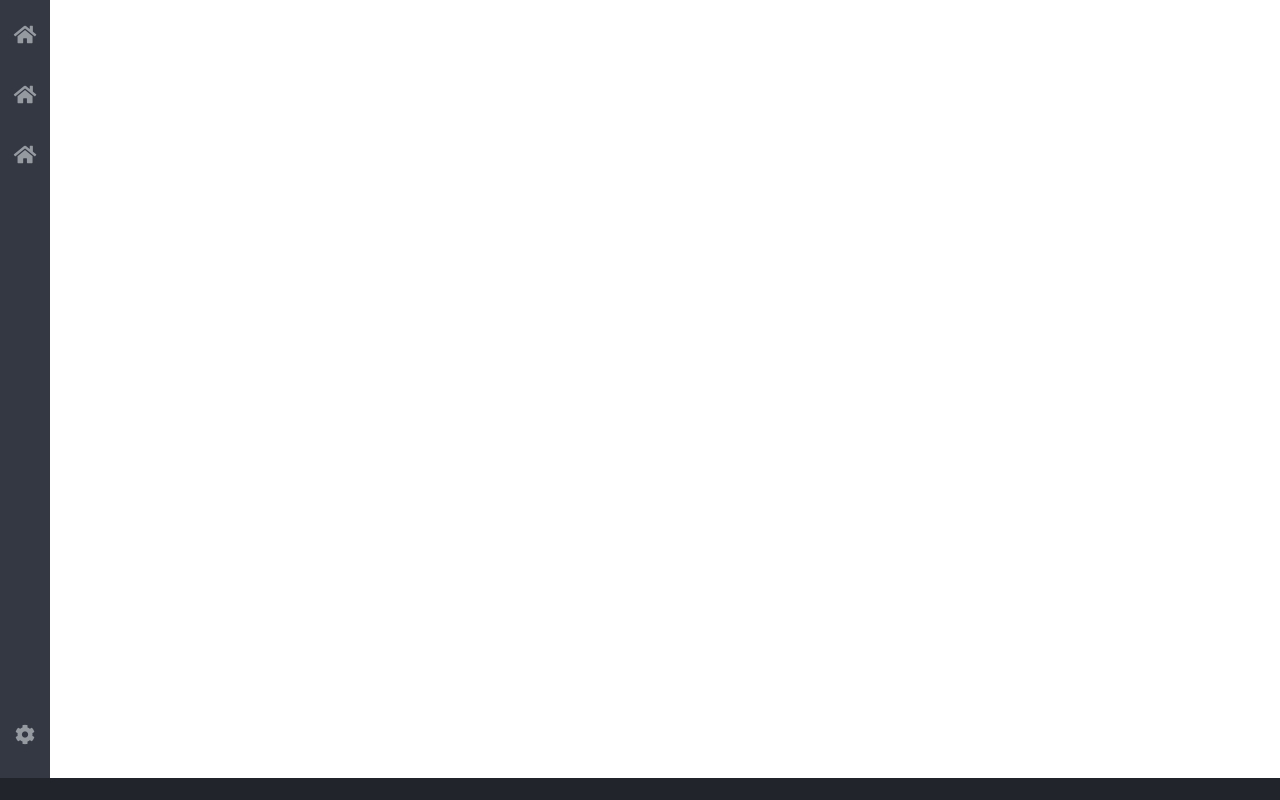
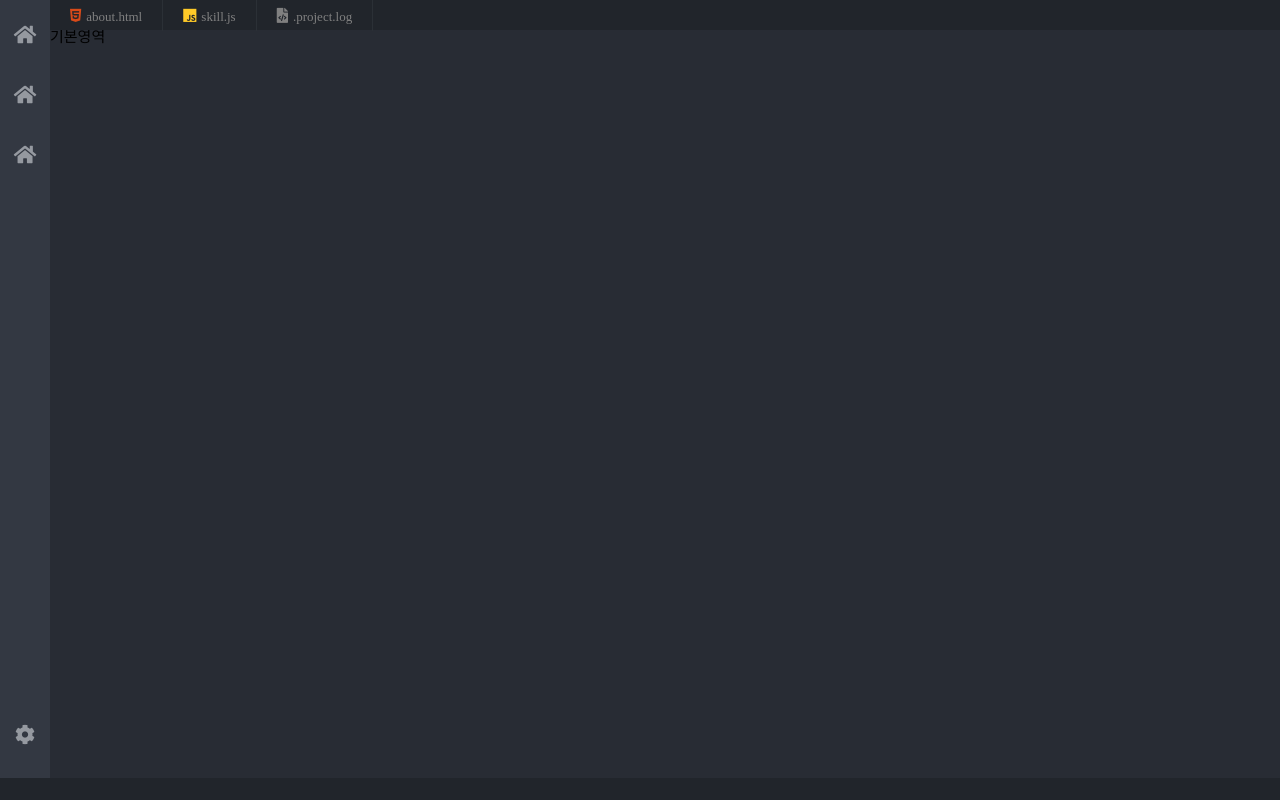
Before and after one commit to DoGeol/portfolio, a React (Create React App) app: page / in a window 1280 px wide. Shown: the top 800 px of the page. Built offline with nearby package versions, Linux system fonts and the light colour scheme.

Commit message:
[feat] Contents Header 추가
- redux : reducer, store 추가

```diff
--- a/src/components/Contents/Contents.tsx
+++ b/src/components/Contents/Contents.tsx
@@ -1,17 +1,57 @@
 import React from 'react';
 import styled from 'styled-components';
+import FileCard from './Header/FileCard';
+import { Route } from 'react-router';
+import { headerInfo } from '../../data/portfolio';
+import useContents from './useContents';
 
-const ContentsContainer = styled.section`
+const FileTab = styled.div`
+  top: 0;
+  left: 0;
+  width: 100%;
+  height: 30px;
+  position: sticky;
+  background: #21252b;
+  display: flex;
+  align-items: center;
+`;
+const Article = styled.div`
+  height: 2000px;
+  width: 100%;
+  background: #282c34;
+  box-sizing: border-box;
+`;
+const ContentsWrapper = styled.section`
   top: 0;
   left: 50px;
   right: 0;
   width: 100%;
   position: relative;
+  @media screen and (max-width: 768px) {
+    top: 50px;
+    left: 0;
+  }
 `;
 
 function Contents() {
   return (
-    <ContentsContainer></ContentsContainer>
+    <ContentsWrapper>
+      <FileTab>
+        {
+          headerInfo.map((file, idx) => {
+            return <FileCard info={file} key={`filecard-${idx}`} />;
+          })
+        }
+      </FileTab>
+      <Article>
+        <Route path='/about'>
+          내용영역
+        </Route>
+        <Route exact path='/'>
+          기본영역
+        </Route>
+      </Article>
+    </ContentsWrapper>
   );
 }
 
--- /dev/null
+++ b/src/components/Contents/Header/FileCard.tsx
@@ -0,0 +1,75 @@
+import React from 'react';
+import styled from 'styled-components';
+import { useHistory } from 'react-router-dom';
+import useContents from '../useContents';
+
+const CloseBtn = styled.i`
+  margin-left: 10px;
+  cursor: pointer;
+
+  &:hover {
+    color: #d0d0d0;
+  }
+`;
+
+const FileName = styled.span`
+  &:hover {
+    color: #d0d0d0;
+  }
+`;
+
+const FileIcon = styled.i<{ color: string }>`
+  font-size: 15px;
+  margin-right: 5px;
+  color: ${(props) => props.color || 'gray'};
+`;
+
+const FileCardWrapper = styled.div<{ background: string }>`
+  padding: 8px 20px;
+  font-size: 13px;
+  color: gray;
+  border-right: 1px solid hsl(213, 12%, 19%);
+  background: ${(props) => props.background || 'none'};
+  ${FileIcon};
+`;
+
+interface FileCardProps {
+  info: {
+    id: number;
+    fileType: string;
+    name: string;
+    url: string;
+    faClass: string;
+    color: string;
+  }
+}
+
+function FileCard(props: FileCardProps) {
+  const { id, fileType, name, url, faClass, color } = props.info;
+  const { selectedHeaderId, onSelected } = useContents();
+  const isSelect: boolean = id === selectedHeaderId;
+  let history = useHistory();
+  let fileOnClick = () => {
+    if (isSelect) return;
+    onSelected(id);
+    history.push(`${url}`);
+  };
+  return (
+    <FileCardWrapper background={isSelect ? '#282c34' : ''}>
+      <span style={{ cursor: 'pointer' }} onClick={fileOnClick}>
+        <FileIcon className={`${faClass}`} color={color} />
+        <FileName>{`${name}.${fileType}`}</FileName>
+      </span>
+      {
+        isSelect ?
+          <CloseBtn className='fas fa-times' onClick={() => {
+            onSelected(null);
+            history.push('/');
+          }} />
+          : null
+      }
+    </FileCardWrapper>
+  );
+}
+
+export default FileCard;
--- /dev/null
+++ b/src/components/Contents/useContents.tsx
@@ -0,0 +1,15 @@
+import { useSelector, useDispatch } from 'react-redux';
+import { RootState } from '../../modules';
+import { headerSelected } from '../../modules/contents';
+import { useCallback } from 'react';
+
+export default function useContents() {
+  const selectedHeaderId = useSelector((state: RootState) => state.contents.selectedHeaderId);
+  const dispatch = useDispatch();
+
+  const onSelected = useCallback((id: number | null) => dispatch(headerSelected(id)), [dispatch]);
+  return {
+    selectedHeaderId,
+    onSelected,
+  };
+}
--- a/src/components/MainNav/MainNav.tsx
+++ b/src/components/MainNav/MainNav.tsx
@@ -1,6 +1,6 @@
 import React from 'react';
 import styled from 'styled-components';
-import IconCard from './IconCard/IconCard';
+import IconCard from './IconCard';
 
 const MainNavContainer = styled.div`
   top: 0;
@@ -20,6 +20,7 @@ const MainNavContainer = styled.div`
     justify-content: space-between;
     height: 50px;
     width: 100%;
+    z-index: 9999;
   }
 `;
 
--- /dev/null
+++ b/src/data/portfolio.ts
@@ -0,0 +1,26 @@
+export const headerInfo = [
+  {
+    id: 0,
+    fileType: 'html',
+    name: 'about',
+    url: '/about',
+    faClass: 'fab fa-html5',
+    color: 'rgb(216,74,25)',
+  },
+  {
+    id: 1,
+    fileType: 'js',
+    name: 'skill',
+    url: '/skill',
+    faClass: 'fab fa-js',
+    color: 'rgb(255, 202, 40)',
+  },
+  {
+    id: 2,
+    fileType: 'log',
+    name: '.project',
+    url: '/project',
+    faClass: 'fas fa-file-code',
+    color: 'gray',
+  },
+];
--- /dev/null
+++ b/src/modules/contents.ts
@@ -0,0 +1,24 @@
+const SELECTED = 'contents/SELECTED' as const;
+
+export const headerSelected = (id: number | null) => ({ type: SELECTED, payload: id });
+
+type ContentsAction = | ReturnType<typeof headerSelected>;
+
+type ContentsState = {
+  selectedHeaderId: number | null;
+};
+
+const initialState: ContentsState = {
+  selectedHeaderId: null,
+};
+
+function contents(state: ContentsState = initialState, action: ContentsAction) {
+  switch (action.type) {
+    case SELECTED:
+      return { selectedHeaderId: action.payload };
+    default:
+      return state;
+  }
+}
+
+export default contents;
--- /dev/null
+++ b/src/modules/index.ts
@@ -0,0 +1,9 @@
+import { combineReducers } from 'redux';
+import contents from './contents';
+
+const rootReducer = combineReducers({
+  contents,
+});
+
+export default rootReducer;
+export type RootState = ReturnType<typeof rootReducer>;
--- a/src/pages/Main.tsx
+++ b/src/pages/Main.tsx
@@ -5,17 +5,32 @@ import MainNav from '../components/MainNav/MainNav';
 import Footer from '../components/Footer/Footer';
 import Contents from '../components/Contents/Contents';
 
+import { BrowserRouter } from 'react-router-dom';
+import { Provider } from 'react-redux';
+import { createStore } from 'redux';
+import rootReducer from '../modules';
+
+const store = createStore(rootReducer);
+
 const AppWrapper = styled.div`
-  display: flex;
+  width: calc(100% - 50px);
+  position: absolute;
+  @media screen and (max-width: 768px) {
+    width: 100%;
+  }
 `;
 
 export default function Main() {
   return (
-    <>
-      <GlobalStyles />
-      <MainNav />
-      <Contents />
-      <Footer />
-    </>
+    <BrowserRouter>
+      <Provider store={store}>
+        <AppWrapper>
+          <GlobalStyles />
+          <MainNav />
+          <Contents />
+          <Footer />
+        </AppWrapper>
+      </Provider>
+    </BrowserRouter>
   );
 }
```
Also changed, not shown: src/components/MainNav/IconCard.tsx (renamed from src/components/MainNav/IconCard/IconCard.tsx).
